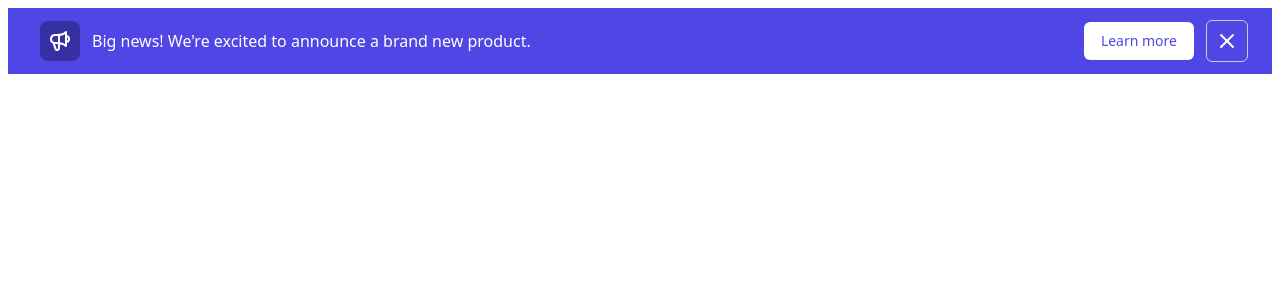
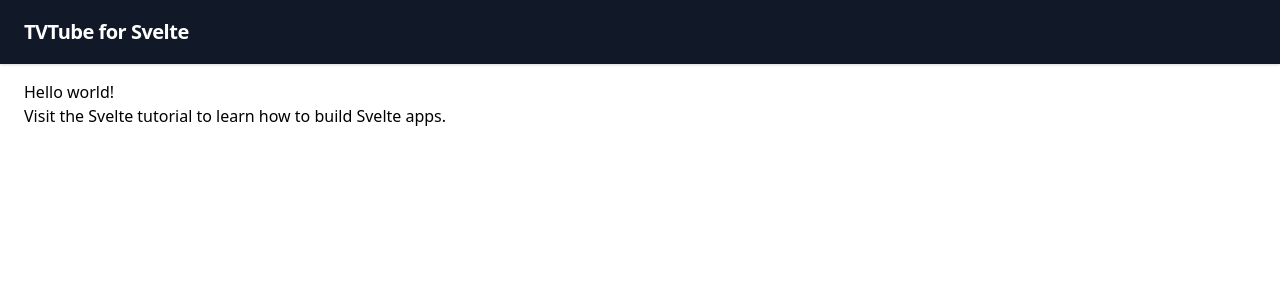
Before and after one commit to Nokking/TVtubeForSvelte, a Svelte app in the folder my-svelte-project/: page / in a window 1280 px wide. Shown: the top 300 px of the page. Built offline with nearby package versions, Linux system fonts and the light colour scheme.

Commit message:
added router etc....

```diff
--- a/my-svelte-project/package.json
+++ b/my-svelte-project/package.json
@@ -28,6 +28,7 @@
     "typescript": "^4.0.0"
   },
   "dependencies": {
-    "sirv-cli": "^2.0.0"
+    "sirv-cli": "^2.0.0",
+    "svelte-spa-router": "^3.2.0"
   }
 }
--- a/my-svelte-project/public/global.css
+++ /dev/null
@@ -1,63 +0,0 @@
-html, body {
-	position: relative;
-	width: 100%;
-	height: 100%;
-}
-
-body {
-	color: #333;
-	margin: 0;
-	padding: 8px;
-	box-sizing: border-box;
-	font-family: -apple-system, BlinkMacSystemFont, "Segoe UI", Roboto, Oxygen-Sans, Ubuntu, Cantarell, "Helvetica Neue", sans-serif;
-}
-
-a {
-	color: rgb(0,100,200);
-	text-decoration: none;
-}
-
-a:hover {
-	text-decoration: underline;
-}
-
-a:visited {
-	color: rgb(0,80,160);
-}
-
-label {
-	display: block;
-}
-
-input, button, select, textarea {
-	font-family: inherit;
-	font-size: inherit;
-	-webkit-padding: 0.4em 0;
-	padding: 0.4em;
-	margin: 0 0 0.5em 0;
-	box-sizing: border-box;
-	border: 1px solid #ccc;
-	border-radius: 2px;
-}
-
-input:disabled {
-	color: #ccc;
-}
-
-button {
-	color: #333;
-	background-color: #f4f4f4;
-	outline: none;
-}
-
-button:disabled {
-	color: #999;
-}
-
-button:not(:disabled):active {
-	background-color: #ddd;
-}
-
-button:focus {
-	border-color: #666;
-}
--- a/my-svelte-project/public/index.html
+++ b/my-svelte-project/public/index.html
@@ -7,7 +7,7 @@
 	<title>Svelte app</title>
 
 	<link rel='icon' type='image/png' href='/favicon.png'>
-	<link rel='stylesheet' href='/global.css'>
+	<!-- <link rel='stylesheet' href='/global.css'> -->
 	<link rel='stylesheet' href='/build/bundle.css'>
 
 	<script defer src='/build/bundle.js'></script>
--- a/my-svelte-project/src/App.svelte
+++ b/my-svelte-project/src/App.svelte
@@ -1,70 +1,16 @@
-<div class="bg-indigo-600">
-	<div class="max-w-7xl mx-auto py-3 px-3 sm:px-6 lg:px-8">
-	  <div class="flex items-center justify-between flex-wrap">
-		<div class="w-0 flex-1 flex items-center">
-		  <span class="flex p-2 rounded-lg bg-indigo-800">
-			<svg
-			  class="h-6 w-6 text-white"
-			  xmlns="http://www.w3.org/2000/svg"
-			  fill="none"
-			  viewBox="0 0 24 24"
-			  stroke="currentColor"
-			  aria-hidden="true"
-			>
-			  <path
-				stroke-linecap="round"
-				stroke-linejoin="round"
-				stroke-width="2"
-				d="M11 5.882V19.24a1.76 1.76 0 01-3.417.592l-2.147-6.15M18 13a3 3 0 100-6M5.436 13.683A4.001 4.001 0 017 6h1.832c4.1 0 7.625-1.234 9.168-3v14c-1.543-1.766-5.067-3-9.168-3H7a3.988 3.988 0 01-1.564-.317z"
-			  />
-			</svg>
-		  </span>
-		  <p class="ml-3 font-medium text-white truncate">
-			<span class="md:hidden"> We announced a new product! </span>
-			<span class="hidden md:inline">
-			  Big news! We're excited to announce a brand new product.
-			</span>
-		  </p>
-		</div>
-		<div
-		  class="order-3 mt-2 flex-shrink-0 w-full sm:order-2 sm:mt-0 sm:w-auto"
-		>
-		  <a
-			href="#"
-			class="flex items-center justify-center px-4 py-2 border border-transparent rounded-md shadow-sm text-sm font-medium text-indigo-600 bg-white hover:bg-indigo-50"
-		  >
-			Learn more
-		  </a>
-		</div>
-		<div class="order-2 flex-shrink-0 sm:order-3 sm:ml-3">
-		  <button
-			type="button"
-			class="-mr-1 flex p-2 rounded-md hover:bg-indigo-500 focus:outline-none focus:ring-2 focus:ring-white sm:-mr-2"
-		  >
-			<span class="sr-only">Dismiss</span>
-			<svg
-			  class="h-6 w-6 text-white"
-			  xmlns="http://www.w3.org/2000/svg"
-			  fill="none"
-			  viewBox="0 0 24 24"
-			  stroke="currentColor"
-			  aria-hidden="true"
-			>
-			  <path
-				stroke-linecap="round"
-				stroke-linejoin="round"
-				stroke-width="2"
-				d="M6 18L18 6M6 6l12 12"
-			  />
-			</svg>
-		  </button>
-		</div>
-	  </div>
+<script lang="ts">
+	import Tailwindcss from './Tailwindcss.svelte';
+	import Header from './components/Header.svelte';
+
+		export let name: string;
+</script>
+
+
+<Tailwindcss />
+<Header />
+<main class="pt-16">
+	<div class="container mx-auto px-6 my-4">
+		<h1>Hello {name}!</h1>
+		<p>Visit the <a href="https://svelte.dev/tutorial">Svelte tutorial</a> to learn how to build Svelte apps.</p>
 	</div>
-  </div>
-
-  <style global lang="postcss">
-	@tailwind base;
-	@tailwind components;
-	@tailwind utilities;
-  </style>
+</main>
--- /dev/null
+++ b/my-svelte-project/src/Tailwindcss.svelte
@@ -0,0 +1,5 @@
+<style global>
+    @tailwind base;
+    @tailwind components;
+    @tailwind utilities;
+  </style>
--- /dev/null
+++ b/my-svelte-project/src/pages/TVTubeSvelte.svelte
@@ -0,0 +1,3 @@
+<div>
+    Switch on TVTube!
+</div>
--- /dev/null
+++ b/my-svelte-project/src/router/index.ts
@@ -0,0 +1,5 @@
+import TVTubeSvelte from '../pages/TVTubeSvelte.svelte'
+
+export const routes = {
+    '/': TVTubeSvelte,
+}
```
Also changed, not shown: 1 other file (tests, documents, lock files or other folders).
